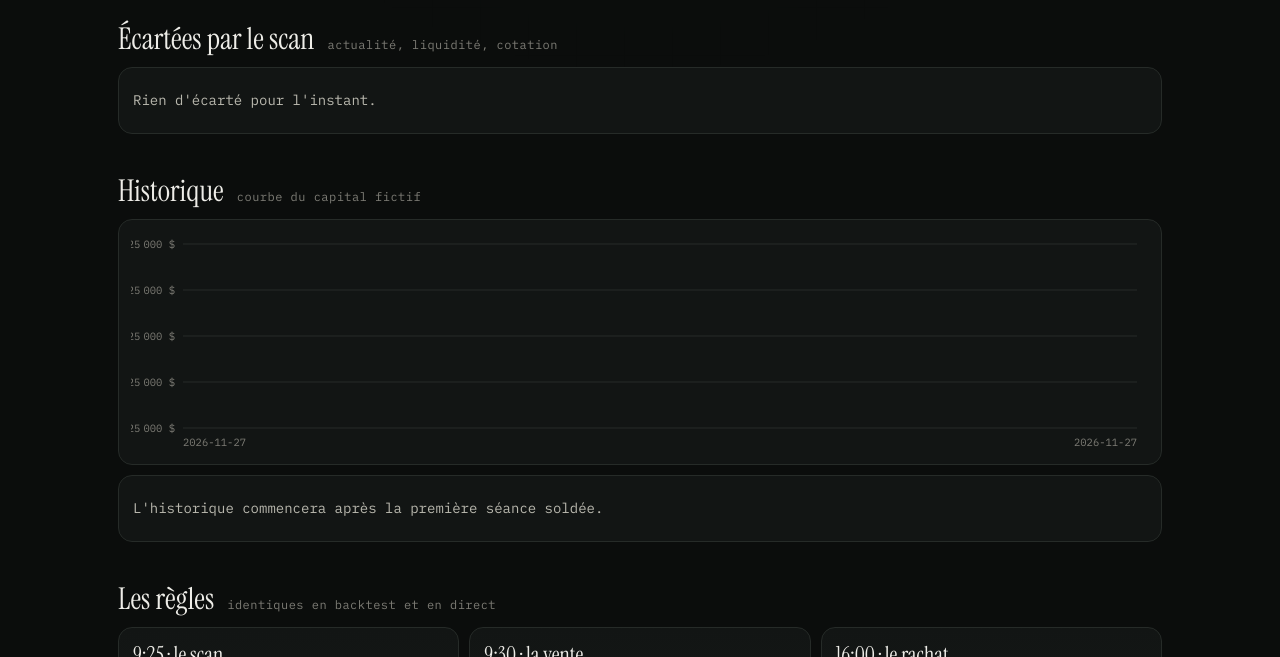
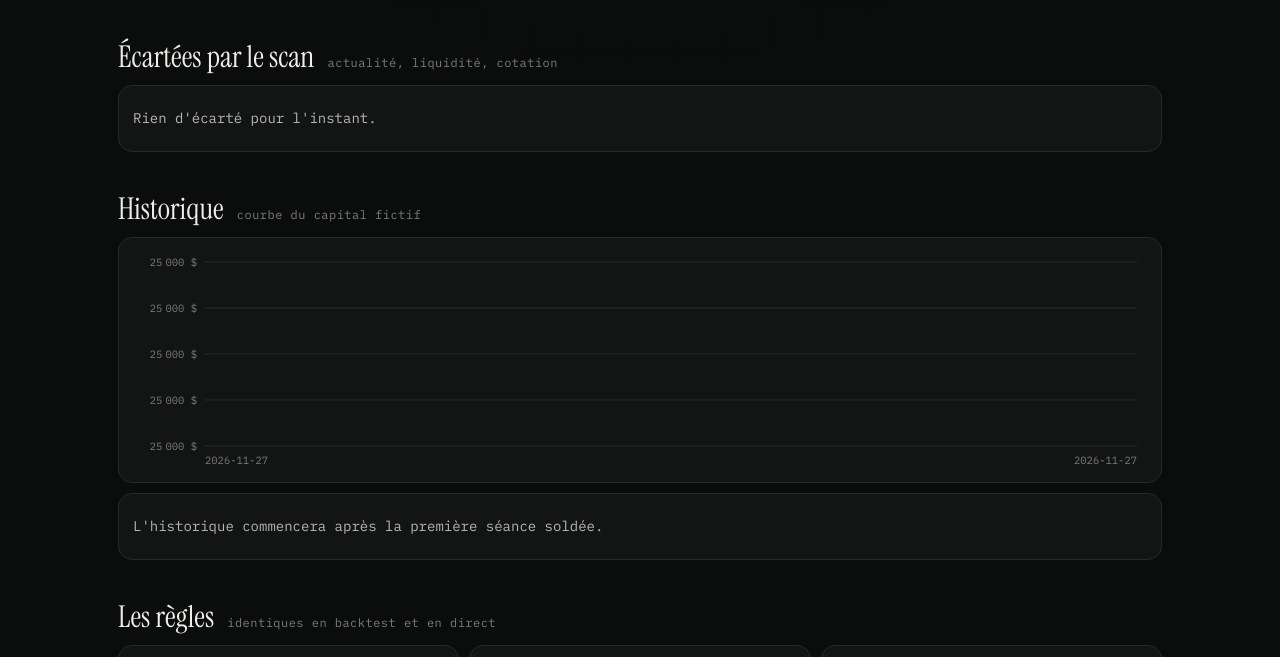
Before and after one commit to samuelnajman-prog/botcrypto, a plain HTML site: page docs/stocks.html in a window 1280 px wide. Shown: the part 713-1370 px from the top of the page. Drawn offline with Linux system fonts and the light colour scheme.

Commit message:
Page bot n°2 : axe lisible, accords au singulier, demi-séances
Co-Authored-By: Claude Opus 5.5 <noreply@anthropic.com>
Claude-Session: https://claude.ai/code/session_019XM3Mt1EMrH8WeofMxePsW

```diff
--- a/docs/stocks.html
+++ b/docs/stocks.html
@@ -120,6 +120,7 @@ footer { margin-top: 48px; color: var(--muted); font-size: 11.5px; }
 const URLS = ["https://raw.githubusercontent.com/samuelnajman-prog/botcrypto/main/docs/stocks.json", "stocks.json"];
 const REPLAY = ["https://raw.githubusercontent.com/samuelnajman-prog/botcrypto/main/docs/stocks_replay.json", "stocks_replay.json"];
 const $ = (id) => document.getElementById(id);
+const pl = (n, w) => `${n} ${w}${n > 1 ? "s" : ""}`;
 const pct = (x, d = 1) => (x == null || !isFinite(x) ? "—" : (x >= 0 ? "+" : "") + (100 * x).toFixed(d).replace(".", ",") + " %");
 const usd = (x, d = 0) => (x == null ? "—" : x.toLocaleString("fr-FR", { maximumFractionDigits: d, minimumFractionDigits: d }) + " $");
 const cls = (x) => (x > 0 ? "pos" : x < 0 ? "neg" : "mut");
@@ -132,7 +133,7 @@ async function getJSON(urls) {
 }
 
 function line(svg, tipEl, pts, fmtY, label) {
-  const W = svg.clientWidth || 800, H = 220, P = { l: 52, r: 12, t: 12, b: 24 };
+  const W = svg.clientWidth || 800, H = 220, P = { l: 74, r: 12, t: 12, b: 24 };
   if (!pts.length) { svg.innerHTML = `<text x="12" y="30" fill="#7d7c75" font-size="12">${label}</text>`; return; }
   const ys = pts.map((p) => p[1]); let lo = Math.min(...ys), hi = Math.max(...ys); if (hi - lo < 1e-9) { hi += 0.01; lo -= 0.01; }
   const pad = (hi - lo) * 0.08; lo -= pad; hi += pad;
@@ -175,14 +176,14 @@ function render(D, RP) {
   if (T) {
     const ret = T.pnl / D.equity;
     $("td").innerHTML = `<span class="${cls(T.pnl)}">${usd(T.pnl)}</span>`;
-    $("tds").textContent = `${T.positions.length} ventes · ${T.closed ? "séance soldée" : "en cours"} · ${pct(ret, 2)}`;
-    $("dayl").textContent = new Date(T.day + "T12:00:00").toLocaleDateString("fr-FR", { weekday: "long", day: "numeric", month: "long" }) + (T.selection ? ` · ${T.selection.candidates} gaps ≥ 3 % parmi ${T.selection.scanned} actions` : "");
+    $("tds").textContent = `${pl(T.positions.length, "vente")} · ${T.closed ? "séance soldée" : "en cours"} · ${pct(ret, 2)}`;
+    $("dayl").textContent = new Date(T.day + "T12:00:00").toLocaleDateString("fr-FR", { weekday: "long", day: "numeric", month: "long" }) + (T.selection ? ` · ${pl(T.selection.candidates, "gap")} ≥ 3 % parmi ${T.selection.scanned} actions` : "");
   } else { $("td").textContent = "—"; $("tds").textContent = "aucune séance encore"; }
   const H = D.history || [];
   $("ns").textContent = H.length;
   const wins = H.filter((h) => h.pnl > 0).length;
-  $("nss").textContent = H.length ? `${wins} gagnantes · ${H.length - wins} perdantes` : "première séance à venir";
-  $("nx").textContent = nextSession(); $("nxs").textContent = "scan 15:25 · vente 15:30 · rachat 22:00 (Paris)";
+  $("nss").textContent = H.length ? `${pl(wins, "gagnante")} · ${pl(H.length - wins, "perdante")}` : "première séance à venir";
+  $("nx").textContent = nextSession(); $("nxs").textContent = "scan 15:25 · vente 15:30 · rachat 22:00, ou 19:00 les demi-séances (Paris)";
 
   const P = T ? T.positions : [];
   const sel = T && T.selection ? Object.fromEntries(T.selection.picked.map((p) => [p.sym, p])) : {};
```
